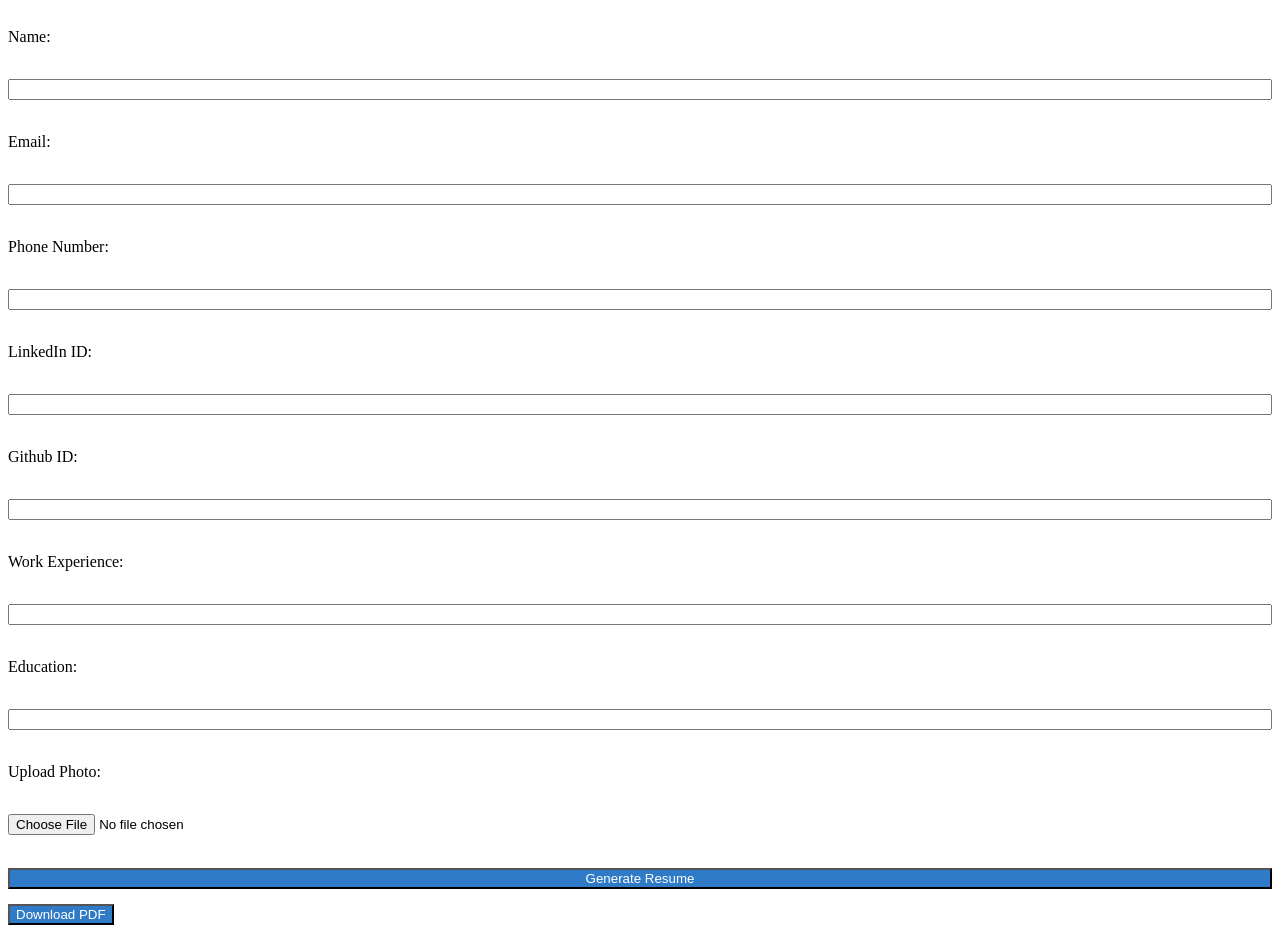
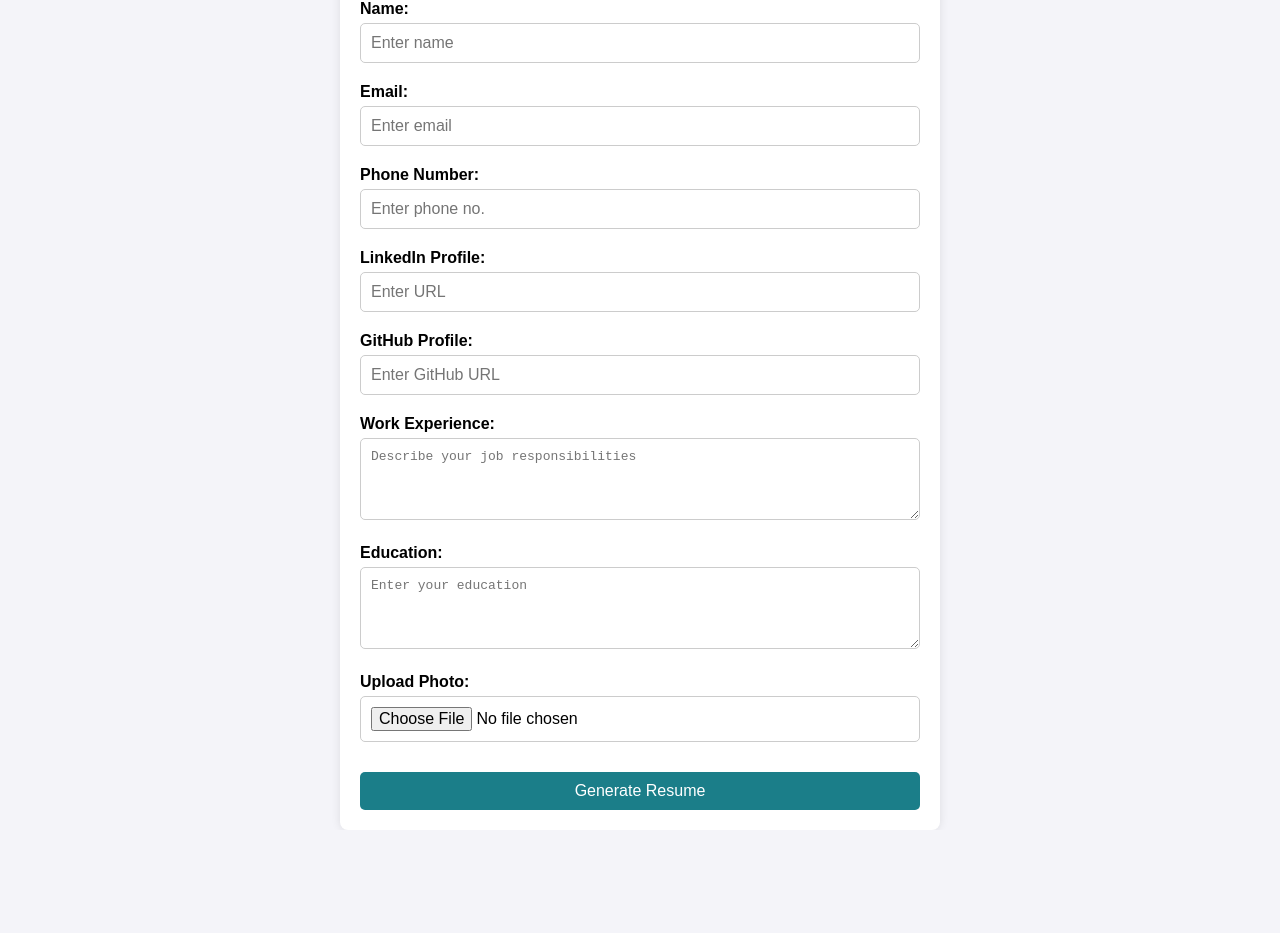
Before and after one commit to shresth7788/ASSESSMENT1_CSEA_MERN, a plain HTML site: page index.html in a window 1280 px wide. Shown: the part 67-1000 px from the top of the page. After the commit the page ends 897 px from the top, so only its background shows below. Drawn offline with Linux system fonts and the light colour scheme.

Commit message:
final fix

```diff
--- a/index.html
+++ b/index.html
@@ -1,46 +1,90 @@
 <!DOCTYPE html>
 <html lang="en">
-<head>
-    <meta charset="UTF-8">
-    <meta name="viewport" content="width=device-width, initial-scale=1.0">
-    <link rel="stylesheet" href="stylesheet.css">
-    <script src="script.js" defer></script>
-    <script src="https://cdnjs.cloudflare.com/ajax/libs/html2pdf.js/0.10.1/html2pdf.bundle.js.min.js" defer></script>
+  <head>
+    <meta charset="UTF-8" />
+    <meta name="viewport" content="width=device-width, initial-scale=1.0" />
     <title>Resume Builder</title>
-</head>
+    <link rel="stylesheet" href="style.css" />
+    <script src="https://cdnjs.cloudflare.com/ajax/libs/html2pdf.js/0.10.1/html2pdf.bundle.min.js"></script>
+  </head>
+  <body>
+    <div class="container">
+      <h1>Resume Builder</h1>
+      <form id="resume-form">
+        <label for="name">Name:</label>
+        <input type="text" placeholder="Enter name" id="name" required />
 
-<body>
-    <h1>Resume Builder</h1>
-    <div id="resume-form">
-        <form id="form">
-            <label for="name">Name:</label><br>
-            <input type="text" id="name" name="name"><br>
+        <label for="email">Email:</label>
+        <input type="email" placeholder="Enter email" id="email" required />
 
-            <label for="email">Email:</label><br>
-            <input type="text" id="email" email="email"><br>
+        <label for="phone">Phone Number:</label>
+        <input type="tel" placeholder="Enter phone no." id="phone" required />
 
-            <label for="phoneno">Phone Number:</label><br>
-            <input type="tel" id="phoneno" phoneno="phoneno"><br>
+        <label for="linkedin">LinkedIn Profile:</label>
+        <input type="url" placeholder="Enter URL" id="linkedin" />
 
-            <label for="linkedin">LinkedIn ID:</label><br>
-            <input type="url" id="linkedin" linkedin="linkedin"><br>
+        <label for="github">GitHub Profile:</label>
+        <input type="url" placeholder="Enter GitHub URL" id="github" />
 
-            <label for="github">Github ID:</label><br>
-            <input type="url" id="github" github="github"><br>
+        <label for="experience">Work Experience:</label>
+        <textarea id="experience" placeholder="Describe your job responsibilities" rows="4"></textarea>
 
-            <label for="work_exp">Work Experience:</label><br>
-            <input type="text" id="work_exp" work_exp="work_exp"><br>
+        <label for="education">Education:</label>
+        <textarea id="education" placeholder="Enter your education" rows="4"></textarea>
 
-            <label for="education">Education:</label><br>
-            <input type="text" id="education" education="education"><br>
+        <label for="photo">Upload Photo:</label>
+        <input type="file" id="photo" accept="image/*" />
 
-            <label for="photo">Upload Photo:</label><br>
-            <input type="file" id="photo" accept="image/*"><br>
+        <button type="button" onclick="generateResume()">Generate Resume</button>
+      </form>
 
-            <button onclick="generateResume()">Generate Resume</button>
-        </form>
-        <button onclick="downloadPDF()">Download PDF</button>
+      <div class="resume-output" id="resume-output">
+        <!-- <h2>Generated Resume</h2> -->
+        <div class="center-content">
+          <img id="output-photo" alt="Uploaded photo" style="display: none" />
+          <p><strong></strong> <span id="output-name"></span></p>
+        </div>
+        <p><strong>Email:</strong> <span id="output-email"></span></p>
+        <p><strong>Phone:</strong> <span id="output-phone"></span></p>
+        <p><strong>LinkedIn:</strong> <span id="output-linkedin"></span></p>
+        <p><strong>GitHub:</strong> <span id="output-github"></span></p>
+        <p><strong>Experience:</strong> <span id="output-experience"></span></p>
+        <p><strong>Education:</strong> <span id="output-education"></span></p>
+        <button type="button" onclick="downloadResume()">Download Resume</button>
+      </div>
     </div>
-    <div id="resume-content"></div>
-</body>
+
+    <script>
+      function generateResume() {
+        document.getElementById("output-name").textContent = document.getElementById("name").value;
+        document.getElementById("output-email").textContent = document.getElementById("email").value;
+        document.getElementById("output-phone").textContent = document.getElementById("phone").value;
+        document.getElementById("output-linkedin").textContent = document.getElementById("linkedin").value;
+        document.getElementById("output-github").textContent = document.getElementById("github").value;
+        document.getElementById("output-experience").textContent = document.getElementById("experience").value;
+        document.getElementById("output-education").textContent = document.getElementById("education").value;
+        const photoInput = document.getElementById("photo");
+        const outputPhoto = document.getElementById("output-photo");
+        if (photoInput.files && photoInput.files[0]) {
+          const reader = new FileReader();
+          reader.onload = function (e) {
+            outputPhoto.src = e.target.result;
+            outputPhoto.style.display = "block";
+          };
+          reader.readAsDataURL(photoInput.files[0]);
+        } else {
+          outputPhoto.style.display = "none";
+        }
+
+
+        document.getElementById("resume-form").style.display = "none";
+        document.getElementById("resume-output").style.display = "block";
+      }
+
+      function downloadResume() {
+        const element = document.getElementById('resume-output');
+        html2pdf().from(element).save('resume.pdf');
+      }
+    </script>
+  </body>
 </html>
--- a/script.js
+++ /dev/null
@@ -1,37 +0,0 @@
-console.log("Script connected!")
-
-function generateResume() {
-    const name = document.getElementById("name").value;
-    const email = document.getElementById("email").value;
-    const phoneno = document.getElementById("phoneno").value;
-    const linkedin = document.getElementById("linkedin").value;
-    const github = document.getElementById("github").value;
-    const work_exp = document.getElementById("work_exp").value;
-    const education = document.getElementById("education").value;
-    const photo = document.getElementById("photo").files[0];
-
-    const resumeContent = `
-        <h1 style="text-align:center"> ${name}</h1>
-        <p style="text-align:center"><strong>Email:</strong> ${email}</p>
-        <p style="text-align:center"><strong>Phone Number:</strong> ${phoneno}</p>
-        <p style="text-align:center"><strong>LinkedIn ID:</strong> ${linkedin}</p>
-        <p style="text-align:center"><strong>Github ID:</strong> ${github}</p>
-        <p style="text-align:center"><strong>Work Experience:</strong> ${work_exp}</p>
-        <p style="text-align:center"><strong>Education:</strong> ${education}</p>
-    `;
-
-    document.getElementById("resume-form").removeChild(document.getElementById("form"));
-    document.getElementById("resume-content").innerHTML = resumeContent;
-}
-
-function downloadPDF() {
-    const resumeElement = document.getElementById("resume-content");
-    let opt = {
-        margin:       1,
-        filename:     'my-invoice.pdf',
-        image:        { type: 'jpeg', quality: 0.98 },
-        html2canvas:  { scale: 2 },
-        jsPDF:        { unit: 'in', format: 'a4', orientation: 'portrait' }
-    };
-    html2pdf().set(opt).from(element).save();
-}
--- /dev/null
+++ b/style.css
@@ -0,0 +1,82 @@
+* {
+    margin: 0;
+    padding: 0;
+    box-sizing: border-box;
+  }
+  body {
+    font-family: Arial, sans-serif;
+    display: flex;
+    justify-content: center;
+    align-items: center;
+    background-color: #f4f4f9;
+    margin: 0;
+  }
+
+  .container {
+    width: 90%;
+    max-width: 600px;
+    background: white;
+    padding: 20px;
+    box-shadow: 0 0 10px rgba(0, 0, 0, 0.1);
+    border-radius: 8px;
+  }
+
+  h1 {
+    text-align: center;
+    color: #3079c6;
+  }
+  label {
+    display: block;
+    margin: 10px 0 5px;
+    font-weight: bold;
+  }
+  input[type="text"],
+  input[type="email"],
+  input[type="tel"],
+  input[type="url"],
+  input[type="file"],
+  textarea {
+    width: 100%;
+    padding: 10px;
+    margin-bottom: 10px;
+    border: 1px solid #ccc;
+    border-radius: 5px;
+    font-size: 1em;
+  }
+  textarea {
+    resize: vertical;
+  }
+  button {
+    display: block;
+    width: 100%;
+    padding: 10px;
+    background-color: #1b7e89;
+    color: white;
+    border: none;
+    border-radius: 5px;
+    font-size: 1em;
+    cursor: pointer;
+    margin-top: 20px;
+  }
+  button:hover {
+    background-color: #45a049;
+  }
+  .resume-output {
+    display: none;
+    margin-top: 20px;
+    padding: 15px;
+    border: 1px solid #ccc;
+    border-radius: 5px;
+    background-color: #f9f9f9;
+  }
+  .center-content {
+    text-align: center;
+    margin-bottom: 20px;
+  }
+  .center-content img {
+    width: 100px;
+    height: 100px;
+    border-radius: 50%;
+    display: block;
+    margin: 10px auto;
+  }
--- a/stylesheet.css
+++ /dev/null
@@ -1,23 +0,0 @@
-.resume-form {
-    max-width: 1600px;
-}
-
-form {
-    display: flex;
-    flex-direction: column;
-}
-
-h1 {
-    text-align: center;
-    color: #307bc7;
-}
-
-button {
-    margin-top: 15px;
-    background-color: #307bc7;
-    color: #ffffff;
-}
-
-input, label {
-    margin-top: 15px;
-}
```
